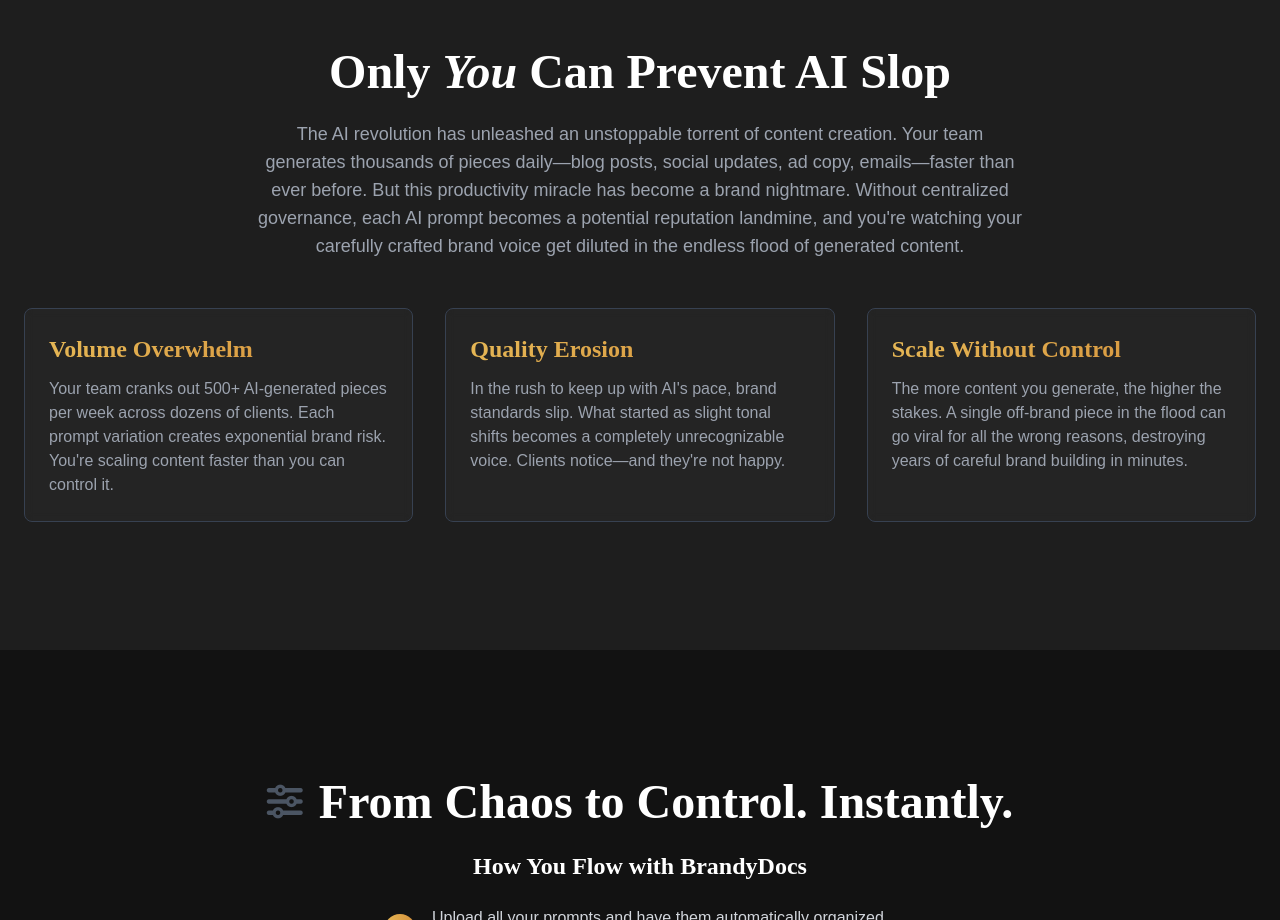
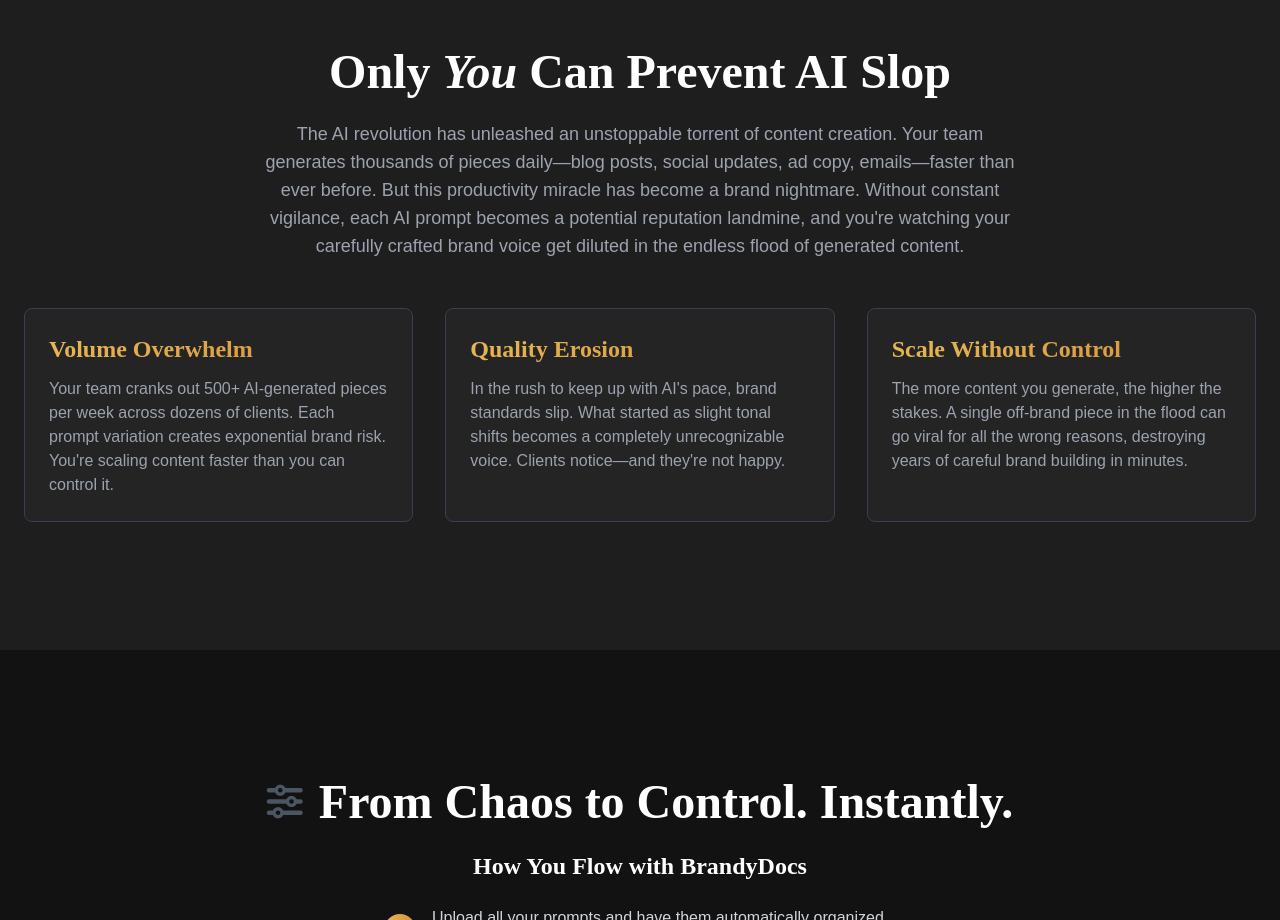
Before and after one commit to truefrontier/brandydocs.com, a website built with Vite: page index.html in a window 1280 px wide. Shown: the part 880-1800 px from the top of the page. Built offline with nearby package versions, Linux system fonts and the light colour scheme.

Commit message:
more tweaks

```diff
--- a/index.html
+++ b/index.html
@@ -70,7 +70,7 @@
             <div class="container mx-auto px-6 text-center">
                 <h2 class="text-4xl md:text-5xl font-display font-bold text-white mb-6">Only <em>You</em> Can Prevent AI Slop</h2>
                 <p class="text-gray-400 text-lg max-w-3xl mx-auto mb-12">
-                    The AI revolution has unleashed an unstoppable torrent of content creation. Your team generates thousands of pieces daily—blog posts, social updates, ad copy, emails—faster than ever before. But this productivity miracle has become a brand nightmare. Without centralized governance, each AI prompt becomes a potential reputation landmine, and you're watching your carefully crafted brand voice get diluted in the endless flood of generated content.
+                    The AI revolution has unleashed an unstoppable torrent of content creation. Your team generates thousands of pieces daily—blog posts, social updates, ad copy, emails—faster than ever before. But this productivity miracle has become a brand nightmare. Without constant vigilance, each AI prompt becomes a potential reputation landmine, and you're watching your carefully crafted brand voice get diluted in the endless flood of generated content.
                 </p>
                 <div class="grid md:grid-cols-3 gap-8 text-left">
                     <div class="p-6 border border-gray-700 rounded-lg bg-dark-700/50 backdrop-blur-sm hover:border-gold-400 hover:-translate-y-1 transition-all duration-300">
```
